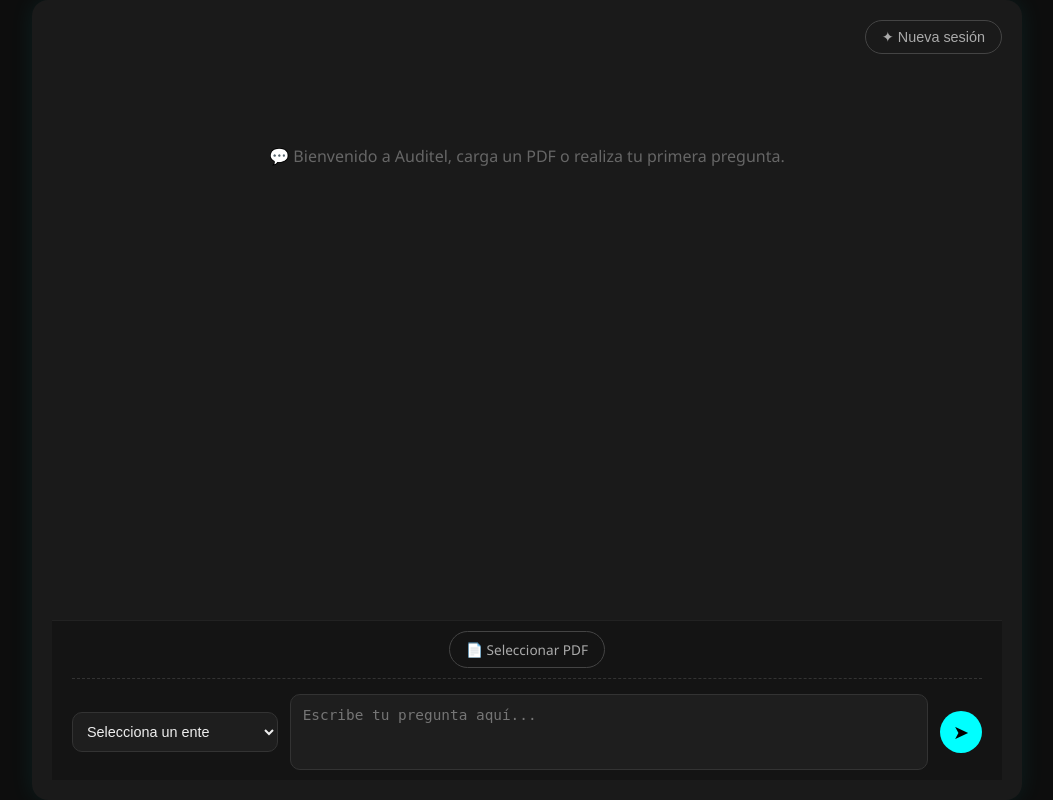
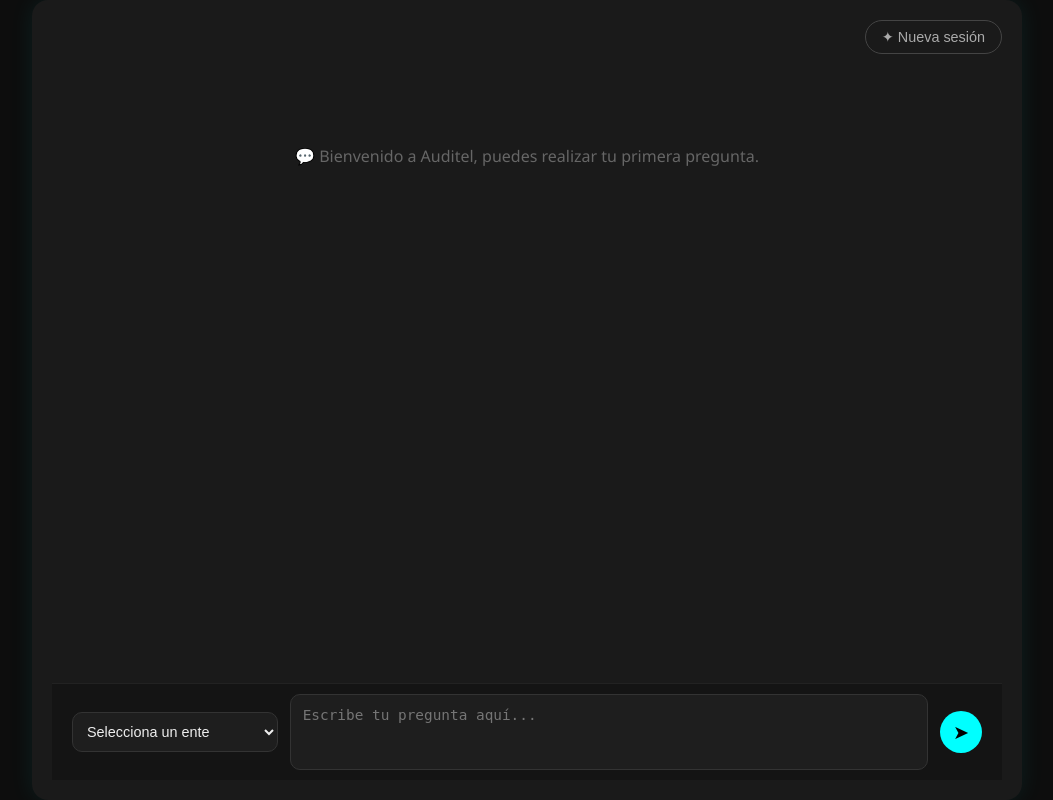
Before and after one commit to OmarSalvatierra99/Auditel, a Flask app: page / in a window 1280 px wide. Shown: the whole page, without its empty margins (113-1166 px from the left). Run offline with Flask 3, Linux system fonts and the light colour scheme.

Commit message:
10/09/2025: Se elimino el uso del lector del PDF ser realizara una alimentación con una base interna para evitar complicaciones

```diff
--- a/app.py
+++ b/app.py
@@ -3,7 +3,6 @@
 from flask import Flask, render_template, request, redirect, url_for, flash, session, jsonify
 from dotenv import load_dotenv
 from openai import OpenAI
-from PyPDF2 import PdfReader
 
 # Cargar variables de entorno
 load_dotenv()
@@ -18,18 +17,6 @@
 
 def set_chat_history(history):
     session["chat_history"] = history
-
-# Extraer texto de PDFs
-def extract_text_from_pdfs(files):
-    text = ""
-    for f in files:
-        try:
-            pdf = PdfReader(f)
-            for page in pdf.pages:
-                text += page.extract_text() or ""
-        except Exception as e:
-            print(f"[ERROR PDF] {e}")
-    return text
 
 # Wrapper OpenAI con manejo de errores humanos
 def preguntar_openai(messages):
@@ -48,7 +35,7 @@
     if not query.strip():
         return None
     palabras = [palabra for palabra in query.split() if len(palabra) > 2]
-    keywords = palabras[:5]  # limitar a 5 palabras clave
+    keywords = palabras[:5]
     search_string = " ".join(keywords)
     search_encoded = urllib.parse.quote_plus(search_string)
     url = f"https://periodico.tlaxcala.gob.mx/index.php/buscar?texto={search_encoded}"
@@ -58,25 +45,7 @@
 @app.route("/", methods=["GET"])
 def index():
     chat_history = get_chat_history()
-    pdf_ready = session.get("pdf_ready", False)
-    return render_template("index.html",
-                           chat_history=chat_history,
-                           pdf_ready=pdf_ready)
-
-@app.route("/upload", methods=["POST"])
-def upload():
-    files = request.files.getlist("pdfs")
-    if not files or files[0].filename == "":
-        return jsonify({"success": False, "message": "Debes seleccionar al menos un PDF."})
-
-    text = extract_text_from_pdfs(files)
-    if not text.strip():
-        return jsonify({"success": False, "message": "No se pudo extraer texto de los PDFs."})
-
-    session["pdf_text"] = text
-    session["pdf_ready"] = True
-    set_chat_history([])
-    return jsonify({"success": True, "message": "✅ PDFs cargados correctamente."})
+    return render_template("index.html", chat_history=chat_history)
 
 @app.route("/ask", methods=["POST"])
 def ask():
@@ -89,30 +58,23 @@
         return jsonify({"success": False, "message": "Selecciona un tipo de ente."})
 
     chat_history = get_chat_history()
-    pdf_text = session.get("pdf_text", "")
 
-    # Prompts base según tipo de ente (solo clasificar la documentación)
+    # Prompts base según tipo de ente
     ente_context = {
-        "autonomo": "Clasifica la documentación como perteneciente a un Ente Autónomo, aplica normativa específica para órganos autónomos estatales.",
-        "paraestatal": "Clasifica la documentación como perteneciente a una entidad Paraestatal, aplica normativa específica para empresas y organismos estatales.",
-        "centralizada": "Clasifica la documentación como perteneciente a una Dependencia Centralizada, aplica normativa de Secretarías y unidades centrales.",
-        "desconcentrada": "Clasifica la documentación como perteneciente a una Dependencia Desconcentrada, aplica normativa de delegaciones y oficinas regionales.",
-        "descentralizada": "Clasifica la documentación como perteneciente a una Entidad Descentralizada, aplica normativa de universidades, institutos y hospitales estatales."
+        "autonomo": "Eres un asistente experto en la legislación y documentación de entes autónomos en Tlaxcala. Responde a la pregunta del usuario con base en tu conocimiento general de este tema.",
+        "paraestatal": "Eres un asistente experto en la legislación y documentación de entidades paraestatales en Tlaxcala. Responde a la pregunta del usuario con base en tu conocimiento general de este tema.",
+        "centralizada": "Eres un asistente experto en la legislación y documentación de dependencias centralizadas en Tlaxcala. Responde a la pregunta del usuario con base en tu conocimiento general de este tema.",
+        "desconcentrada": "Eres un asistente experto en la legislación y documentación de dependencias desconcentradas en Tlaxcala. Responde a la pregunta del usuario con base en tu conocimiento general de este tema.",
+        "descentralizada": "Eres un asistente experto en la legislación y documentación de entidades descentralizadas en Tlaxcala. Responde a la pregunta del usuario con base en tu conocimiento general de este tema."
     }
 
-    system_prompt = ente_context.get(ente, "Clasifica la documentación según el ente correspondiente.")
+    # Mejorar el prompt para que el modelo responda con su base de conocimiento
+    system_prompt = ente_context.get(ente, "Eres un asistente experto en la legislación y documentación de Tlaxcala. Responde a la pregunta del usuario con base en tu conocimiento general de este tema.")
 
-    # Construir mensajes para OpenAI
     messages = [
-        {"role": "system", "content": system_prompt}
+        {"role": "system", "content": system_prompt},
+        {"role": "user", "content": f"Pregunta: {question}"}
     ]
-
-    if pdf_text.strip():
-        messages.append({"role": "user", "content": f"Documentación cargada:\n{pdf_text}"})
-    else:
-        messages.append({"role": "user", "content": "⚠️ No hay PDF cargado, clasifica la documentación de forma general."})
-
-    messages.append({"role": "user", "content": f"Pregunta: {question}"})
 
     answer = preguntar_openai(messages)
 
@@ -121,7 +83,6 @@
     if enlace_busqueda:
         answer += f'\n\n🔗 [Ver documentos relacionados en el Periódico Oficial de Tlaxcala]({enlace_busqueda})'
 
-    # Manejo de errores humanos
     if answer.startswith("⚠️"):
         return jsonify({"success": False, "message": answer})
 
--- a/static/script.js
+++ b/static/script.js
@@ -1,12 +1,8 @@
 document.addEventListener('DOMContentLoaded', () => {
     const chatBox = document.getElementById('chat-box');
     const askForm = document.getElementById('ask-form');
-    const uploadForm = document.getElementById('upload-form');
-    const pdfInput = document.getElementById('pdfs');
     const questionTextarea = document.querySelector('.ask-form textarea');
-    const fileLabelText = document.getElementById('file-label-text');
     const sendButton = document.querySelector('.send-button');
-    const enteSelect = document.querySelector('.ask-form select');
 
     // Función para renderizar Markdown de un mensaje
     function renderMarkdown(element) {
@@ -17,64 +13,14 @@
     // Renderizar los mensajes existentes al cargar la página.
     document.querySelectorAll('.chat-message.bot').forEach(renderMarkdown);
 
-    // Función para actualizar el texto del botón del PDF
-    function updateFileName(input) {
-        if (input.files.length > 0) {
-            fileLabelText.textContent = input.files.length > 1 ? `${input.files.length} archivos seleccionados` : input.files[0].name;
-        } else {
-            fileLabelText.textContent = '📄 Seleccionar PDF';
-        }
-    }
-
-    // Escucha el cambio en el input de archivo para actualizar el texto del botón.
-    pdfInput.addEventListener('change', (event) => {
-        updateFileName(event.target);
-    });
-
-    // Manejo del envío del formulario de subida de PDF
-    uploadForm.addEventListener('submit', async (event) => {
-        event.preventDefault();
-        const formData = new FormData(uploadForm);
-
-        sendButton.disabled = true;
-
-        try {
-            const response = await fetch('/upload', {
-                method: 'POST',
-                body: formData,
-            });
-            const result = await response.json();
-
-            if (result.success) {
-                console.log(result.message);
-                // Aquí podrías mostrar una notificación de éxito
-            } else {
-                console.error(result.message);
-                // Aquí podrías mostrar un mensaje de error
-            }
-        } catch (error) {
-            console.error('Error al subir el archivo:', error);
-        } finally {
-            sendButton.disabled = false;
-        }
-    });
-
     // Manejo del envío del formulario de la pregunta
     askForm.addEventListener('submit', async (event) => {
         event.preventDefault();
 
         const question = questionTextarea.value.trim();
-        const ente = enteSelect.value;
-        const pdfFiles = pdfInput.files;
+        const ente = askForm.querySelector('select').value;
 
-        // Si hay archivos y no hay pregunta, envía el formulario de subida
-        if (pdfFiles.length > 0 && question === '') {
-            uploadForm.submit();
-            return;
-        }
-
-        // Si no hay pregunta ni archivos, no hagas nada
-        if (question === '') {
+        if (question === '' || ente === '') {
             return;
         }
 
--- a/static/style.css
+++ b/static/style.css
@@ -131,33 +131,6 @@
     gap: 15px;
 }
 
-/* ===== Formulario de PDF (Más discreto) ===== */
-.upload-form {
-    display: flex;
-    justify-content: center;
-    border-bottom: 1px dashed #333;
-    padding-bottom: 10px;
-}
-
-.file-label {
-    background: transparent;
-    border: 1px solid #444;
-    color: #aaa;
-    padding: 8px 16px;
-    border-radius: 20px;
-    cursor: pointer;
-    font-size: 0.85rem;
-    font-weight: normal;
-    transition: all 0.3s ease;
-    display: inline-block;
-}
-
-.file-label:hover {
-    color: #fff;
-    border-color: #00ffd5;
-    box-shadow: 0 0 10px rgba(0, 255, 213, 0.4);
-}
-
 /* ===== Formulario de preguntas ===== */
 .ask-form {
     display: flex;
--- a/templates/index.html
+++ b/templates/index.html
@@ -26,18 +26,11 @@
                         </div>
                     {% endfor %}
                 {% else %}
-                    <p class="welcome-message">💬 Bienvenido a Auditel, carga un PDF o realiza tu primera pregunta.</p>
+                    <p class="welcome-message">💬 Bienvenido a Auditel, puedes realizar tu primera pregunta.</p>
                 {% endif %}
             </div>
 
             <div class="input-area">
-                <form id="upload-form" action="{{ url_for('upload') }}" method="post" enctype="multipart/form-data" class="upload-form">
-                    <label for="pdfs" class="file-label">
-                        <span id="file-label-text">📄 Seleccionar PDF</span>
-                    </label>
-                    <input type="file" id="pdfs" name="pdfs" accept="application/pdf" multiple hidden onchange="updateFileName(this)">
-                </form>
-
                 <form id="ask-form" action="{{ url_for('ask') }}" method="post" class="ask-form">
                     <select name="ente" required>
                         <option value="" disabled selected>Selecciona un ente</option>
```
